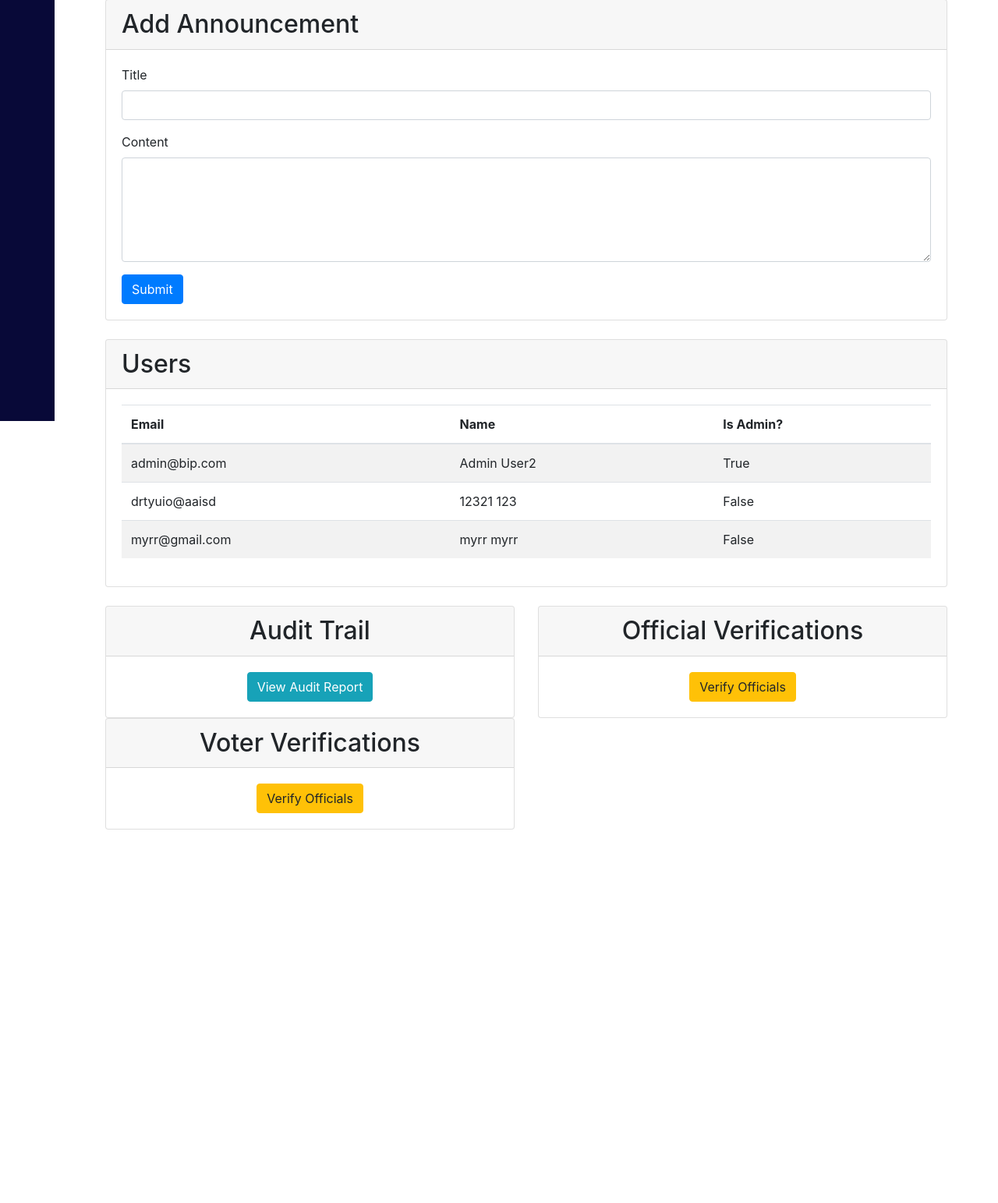
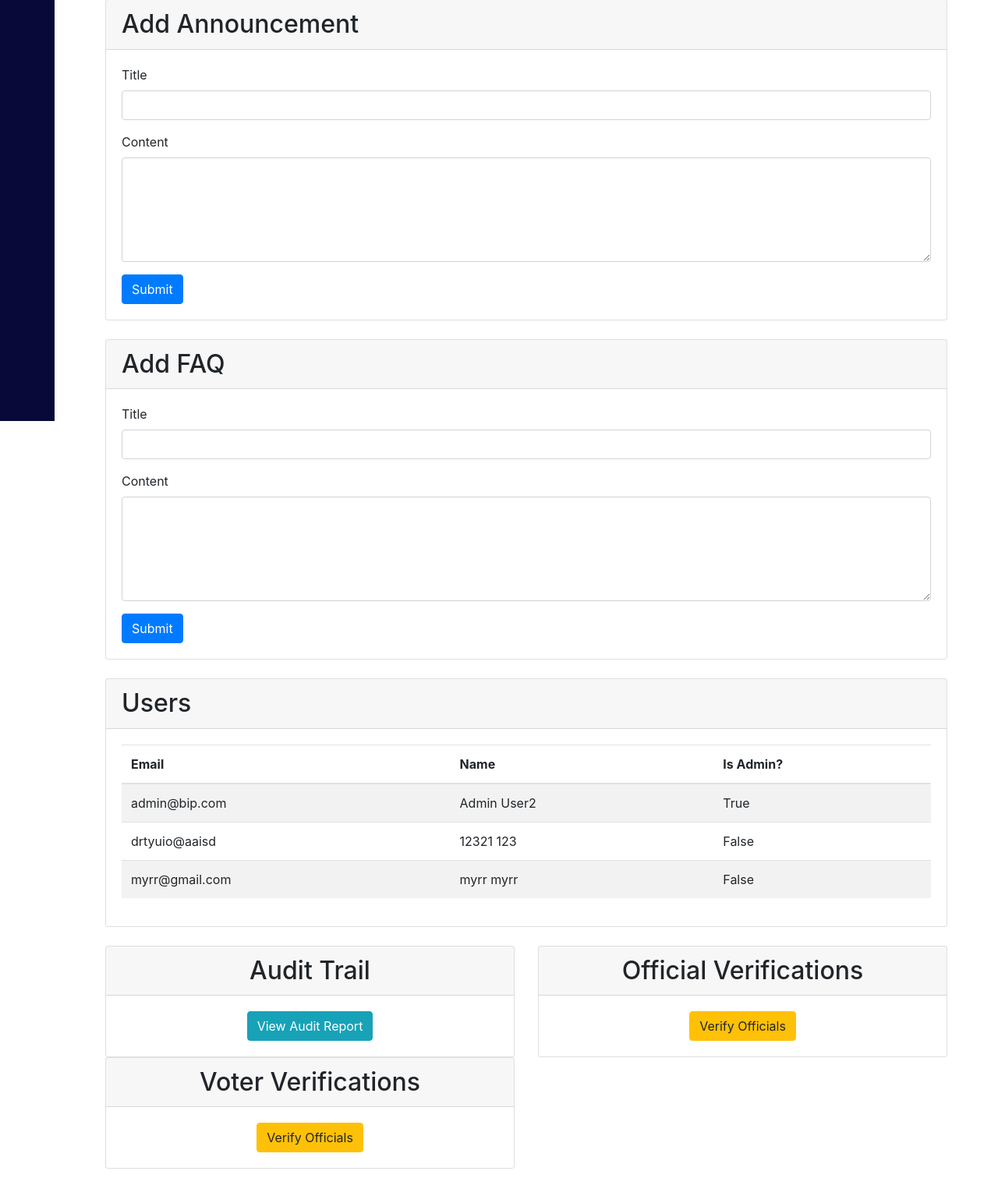
Before and after one commit to Rob-Eugene30/BIP, a Flask app: page /admin in a window 1280 px wide. Shown: the part 260-1803 px from the top of the page at 78% size. Before the commit the page ends 1324 px from the top, so only its background shows below. Run offline with Flask 3, Linux system fonts and the light colour scheme; a user stored in the database is signed in; some libraries are stand-ins or nearby versions.

Commit message:
added dynamic faqs. added faq in the db. renames FAQ.html->faqs.html

```diff
--- a/Website/templates/admin_panel.html
+++ b/Website/templates/admin_panel.html
@@ -24,6 +24,25 @@
         </div>
         <div class="card-body">
             <form action="{{ url_for('views.add_announcement') }}" method="POST">
+                <div class="form-group mb-3">
+                    <label for="title">Title</label>
+                    <input type="text" class="form-control" id="title" name="title" required>
+                </div>
+                <div class="form-group mb-3">
+                    <label for="content">Content</label>
+                    <textarea class="form-control" id="content" name="content" rows="5" required></textarea>
+                </div>
+                <button type="submit" class="btn btn-primary">Submit</button>
+            </form>
+        </div>
+    </div>
+
+    <div class="card mb-4">
+        <div class="card-header">
+            <h2 class="mb-0">Add FAQ</h2>
+        </div>
+        <div class="card-body">
+            <form action="{{ url_for('views.add_faq') }}" method="POST">
                 <div class="form-group mb-3">
                     <label for="title">Title</label>
                     <input type="text" class="form-control" id="title" name="title" required>
--- a/Website/templates/base.html
+++ b/Website/templates/base.html
@@ -122,7 +122,7 @@
       <a href="/documents">Documents</a>
       <a href="/forums">Forums</a>
       <a href="/announcements">Announcements</a>
-      <a href="/FAQ">FAQ</a>
+      <a href="/faqs">FAQ</a>
       <a href="/account">Account</a>
       {% if user.is_admin %}
         <a href="/admin">Admin Panel</a>
--- a/Website/templates/home.html
+++ b/Website/templates/home.html
@@ -262,7 +262,7 @@
                         <span>Helpful tips</span>
                     </div>
                 </div>
-                <a href="{{ url_for('views.FAQ') }}" class="grid-button">Explore FAQ</a>
+                <a href="{{ url_for('views.faqs') }}" class="grid-button">Explore FAQ</a>
             </div>
         </div>
     </div>
--- a/Website/views.py
+++ b/Website/views.py
@@ -1,7 +1,7 @@
 from flask import Blueprint, render_template, request, flash, jsonify, session, url_for, redirect, send_file, current_app, send_from_directory
 from werkzeug.utils import secure_filename
 from flask_login import login_required, current_user
-from .models import Note, User, Document, Comment, AuditTrail, Announcement, ForumPost, ForumComment
+from .models import Note, User, Document, Comment, AuditTrail, Announcement, ForumPost, ForumComment, FAQ
 from . import db
 import json
 import io
@@ -187,11 +187,56 @@ def add_announcement():
     return redirect(url_for('views.announcements'))
 
 
+# FAQ Routes
+@views.route('/faqs')
+@login_required
+def faqs():
+    faqs = FAQ.query.order_by(FAQ.created_at.desc()).all()
+    return render_template('faqs.html', faqs=faqs, user=current_user)
 
-@views.route('/FAQ')
+@views.route('/faq/<int:faq_id>')
 @login_required
-def FAQ():
-    return render_template("FAQ.html", user=current_user)
+def view_faq(faq_id):
+    faq = FAQ.query.get_or_404(faq_id)
+    return render_template('view_faq.html', faq=faq, user=current_user)
+
+@views.route('/add_faq', methods=['POST'])
+@login_required
+def add_faq():
+    if not current_user.is_verified or (current_user.position is None and not current_user.is_admin):
+        flash("Access denied!", "error")
+        return redirect(url_for('views.home'))
+
+    title = request.form.get('title')
+    content = request.form.get('content')
+
+    if title and content:
+        new_faq = FAQ(title=title, content=content, user_id=current_user.id)
+        db.session.add(new_faq)
+        db.session.commit()
+
+        # Log action with a clickable link
+        faq_link = url_for('views.view_faq', faq_id=new_faq.id, _external=True)
+        log_action(current_user.email, f"Posted a new FAQ: {title}", faq_link)
+
+        flash('FAQ posted successfully!', 'success')
+
+    return redirect(url_for('views.faqs'))
+
+@views.route('/delete_faq/<int:faq_id>', methods=['POST'])
+@login_required
+def delete_faq(faq_id):
+    faq = FAQ.query.get_or_404(faq_id)
+
+    if faq.user_id != current_user.id and not current_user.is_admin:
+        flash("You can only delete your own FAQs!", "error")
+        return redirect(url_for('views.faqs'))
+
+    db.session.delete(faq)
+    log_action(current_user.email, f"Deleted FAQ: '{faq.title}'")
+    db.session.commit()
+    flash('FAQ deleted successfully!', 'success')
+    return redirect(url_for('views.faqs'))
 
 @views.route('/delete_announcement/<int:announcement_id>', methods=['POST'])
 @login_required
```
Also changed, not shown: Website/models.py (+9 -0 lines), Website/templates/FAQ.html (deleted, +0 -32 lines), Website/templates/faqs.html (added, +30 -0 lines), Website/templates/view_faq.html (added, +12 -0 lines), instance/database.db.
